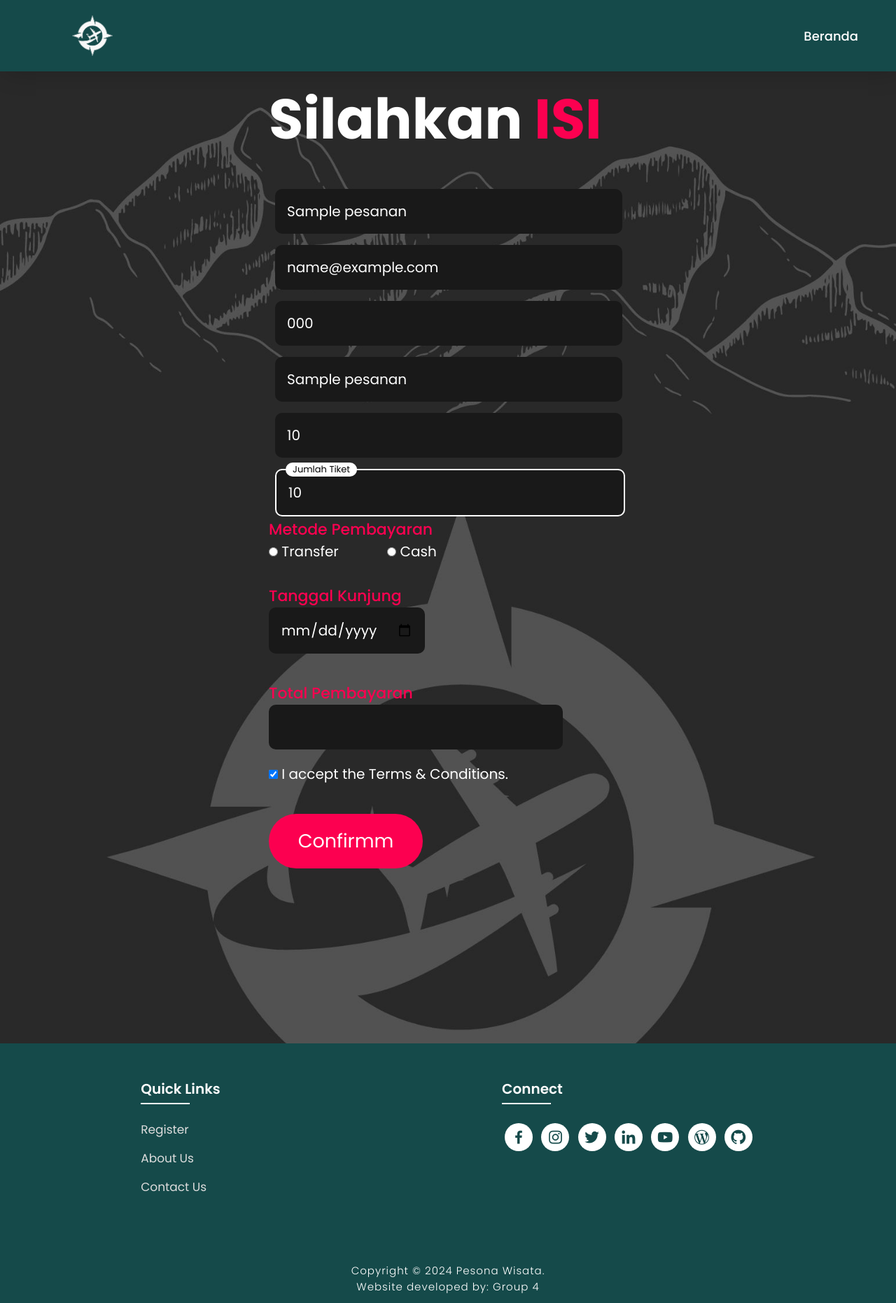
After one commit to bayuuubgs/FP_PT_Kel4, a PHP site: page /editpesanan.php?id=1 in a window 1280 px wide. The commit adds this page. Shown: the whole page at 70% size. Run offline with PHP 8.4, Linux system fonts and the light colour scheme; tables that the repository leaves empty or names only in its code hold one stand-in row (values such as "Sample post").

Commit message:
terbaru parah

```diff
--- a/admin.php
+++ b/admin.php
@@ -93,7 +93,6 @@ if(isset($_POST['Loginkode'])) {
                     <li>
                         <a href="#">Beranda</a>
                         <a class="start">Kelola Wisata</a>
-                        <a href="laporan.php">Laporan Keseluruhan</a>
                         <a href="./logout.php">Logout</a>
                     </li>
                 </ul>
@@ -104,10 +103,9 @@ if(isset($_POST['Loginkode'])) {
         </div>
     </div>
     <div class="popup-login">
-        <form action="" method="POST">
+        <form action="" method="post">
             <h2 style="font-size:30pt;">Masukkan Kode</h2>
             <h3>Pilih Wisata :</h3><br>
-        <div class="dropdown">
                 <select name="Wisata">
                     <option value="Raja Ampat">Raja Ampat</option>
                     <option value="Labuan Bajo">Labuan Bajo</option>
@@ -118,7 +116,6 @@ if(isset($_POST['Loginkode'])) {
                     <option value="Pulau Derawan">Pulau Derawan</option>
                     <option value="Pulau Bunaken">Pulau Bunaken</option>
                 </select>
-        </div>
                 <div class="inputbox-popup">
                     <input type="text" required="Required" name="Kode">
                     <span>Apa kodenya?</span><br>
@@ -127,6 +124,7 @@ if(isset($_POST['Loginkode'])) {
                 <button class="info-btn exit-btn" type="button">Kembali</button>
                 <button type="submit" name="Loginkode" class="info-btn">Login</button>
             </div>
+        </form>
     </div>
     <script src="./js/script.js"></script>
 </body>
--- a/css/style.css
+++ b/css/style.css
@@ -1063,7 +1063,8 @@ body1 {
     border: 2px solid rgb(21, 74, 74);
 }
 
-.dropdown {
+select {
+    margin-left: 6px ;
     height: 100%;
     width: 95%;
     background-color: transparent;
--- /dev/null
+++ b/editpesanan.php
@@ -0,0 +1,135 @@
+<?php
+include_once("koneksi.php");
+$id=$_GET['id'];
+$query="SELECT * FROM tb_pesanan WHERE id_pesanan=" . $id;
+$hasil=mysqli_query($conn,$query);
+?>
+
+<!DOCTYPE html>
+<html lang="en">
+<head>
+<meta charset="UTF-8">
+    <meta http-equiv="X-UA-Compatible" content="IE=edge">
+    <meta name="viewport" content="width=device-width, initial-scale=1.0">
+    <title>Pesona Wisata</title>
+    <link rel="icon" href="./asset/Logo.png">
+    <link rel="stylesheet" type="text/css" href="./css/style.css">
+    <link rel="preconnect" href="https://fonts.googleapis.com">
+    <link rel="preconnect" href="https://fonts.gstatic.com" crossorigin>
+    <link href="https://fonts.googleapis.com/css2?family=Paytone+One&family=Poppins:wght@100;200;300;400;500;600;700;800;900&display=swap" rel="stylesheet">
+    <link rel="stylesheet"
+    href="https://unpkg.com/boxicons@latest/css/boxicons.min.css">
+    <script>
+        function calculateTotal() {
+            // Ambil nilai dari input jumlah tiket dan harga per tiket
+            var jumlahTiket = document.getElementById('jumlah').value;
+            var hargaPerTiket = document.getElementById('hargaPerTiket').value;
+
+            // Pastikan nilai jumlah tiket dan harga per tiket berupa angka
+            jumlahTiket = parseInt(jumlahTiket);
+            hargaPerTiket = parseInt(hargaPerTiket);
+
+            // Hitung total pembayaran
+            var totalPembayaran = jumlahTiket * hargaPerTiket;
+
+            // Tampilkan total pembayaran di input total pembayaran
+            document.getElementById('totalPembayaran').value = totalPembayaran;
+        }
+    </script>
+
+</head>
+<body style="background-image: url(./asset/bgAbout.jpg);" class="register-body">
+
+    <nav style="position: absolute;">
+        <img src="./asset/logo.png" class="logo" alt="Logo" title="Pesona Wisata">
+
+        <ul class="navbar">
+            <li>
+            <a href="./user.php">Beranda</a>
+            </li>
+        </ul>
+    </nav>
+
+    <section class="registration">
+        <div class="register-form">
+            <h1>Silahkan <span>ISI</span></h1>
+            <form action="proseseditpesanan.php" method="POST">
+            <?php while ($data=mysqli_fetch_array($hasil)) { ?>
+                <input type="hidden" name="id" value="<?php echo $id ?>">
+                <div class="inputbox-register">
+                    <input  type="text" value="<?php echo $data['name'] ?>" required="Requiered" name="Name" readonly>
+                </div>
+
+                <div class="inputbox-register">
+                    <input  type="text" value="<?php echo $data['email'] ?>" required="Requiered" name="Email" readonly>
+                </div>
+
+                <div class="inputbox-register">
+                    <input  type="text" value="<?php echo $data['phone_number'] ?>" required="Requiered" name="phoneno" readonly>
+                </div>
+                <div class="inputbox-register">
+                    <input  type="text" value="<?php echo $data['nama_wisata'] ?>" required="Requiered" name="wisata" readonly>
+                </div>
+
+                <div class="inputbox-register">
+                    <input  type="text" id="hargaPerTiket" value="<?php echo $data['harga'] ?>" required="Requiered" name="harga" readonly>
+                </div>
+
+                <div class="inputbox-register">
+                    <input type="number" id="jumlah" value="<?php echo $data['jumlah'] ?>" name="jumlah" required="Requiered" oninput="calculateTotal()">
+                    <span>Jumlah Tiket</span><br>
+                </div>
+
+                <h4>Metode Pembayaran</h4>
+                <input type="radio" name="Gender" value="Transfer" id="" required> Transfer &nbsp; &nbsp; &nbsp; &nbsp; &nbsp; &nbsp;
+                <input type="radio" name="Gender" value="Cash" id=""> Cash
+                <h4>Tanggal Kunjung</h4>
+                <input type="date" name="Date" id="jadwal" required>
+                <h4>Total Pembayaran</h4>
+                    <input type="text" id="totalPembayaran" required="Requiered" name="totalPembayaran" readonly><br>
+                <input type="checkbox" name="t&c" id="" checked required> I accept the Terms & Conditions.
+                <br> <br>
+
+                <input type="submit" value="Confirmm" name="Submit" class="submitbtn">
+            </form>
+            <?php } ?>
+        </div>
+    </section>
+
+<!-- Footer -->
+
+<section class="footer">
+    <div class="foot">
+        <div class="footer-content">
+
+            <div class="footlinks">
+                <h4>Quick Links</h4>
+                <ul>
+                    <li><a href="./register.php">Register</a></li>
+                    <li><a href="./about.php">About Us</a></li>
+                    <li><a href="./contact.php">Contact Us</a></li>
+                </ul>
+            </div>
+
+            <div class="footlinks">
+                <h4>Connect</h4>
+                <div class="social">
+                    <a href="https://www.facebook.com/mohd.rahil.blogger" target="_blank"><i class='bx bxl-facebook'></i></a>
+                    <a href="https://www.instagram.com/mohdrahil101" target="_blank"><i class='bx bxl-instagram' ></i></a>
+                    <a href="https://www.twitter.com/mohdrahil101" target="_blank"><i class='bx bxl-twitter' ></i></a>
+                    <a href="https://www.linkedin.com/in/mohdrahil101" target="_blank"><i class='bx bxl-linkedin' ></i></a>
+                    <a href="https://www.youtube.com/techdollarz" target="_blank"><i class='bx bxl-youtube' ></i></a>
+                    <a href="https://www.mohdrahil.wordpress.com" target="_blank"><i class='bx bxl-wordpress' ></i></a>
+                    <a href="https://www.github.com/mohdrahil101" target="_blank"><i class='bx bxl-github'></i></a>
+                </div>
+            </div>
+
+        </div>
+    </div>
+
+    <div class="end">
+        <p>Copyright © 2024 Pesona Wisata.<br>Website developed by: Group 4</p>
+    </div>
+</section>
+</body>
+</html>
--- a/owner.php
+++ b/owner.php
@@ -49,7 +49,7 @@ if (isset($_SESSION['nama'])) {
         <ul class="navbar">
             <li>
                 <a href="#">Beranda</a>
-                <a href="#">Laporan</a>
+                <a href="laporanowner.php">Laporan</a>
                 <a href=".#">Pengaturan</a>
                 <a href="./logout.php">Logout</a>
                 <a href="#"><i class="fa-solid fa-user"></i></a>
```
Also changed, not shown: hapuspesanan.php (added, +11 -0 lines), laporan_pdf.php (+20 -10 lines), laporanowner.php (added, +81 -0 lines), laporanwisata_pdf.php (+21 -11 lines), proseseditpesanan.php (added, +23 -0 lines). Lines whose indentation alone changed are shown as unchanged.
